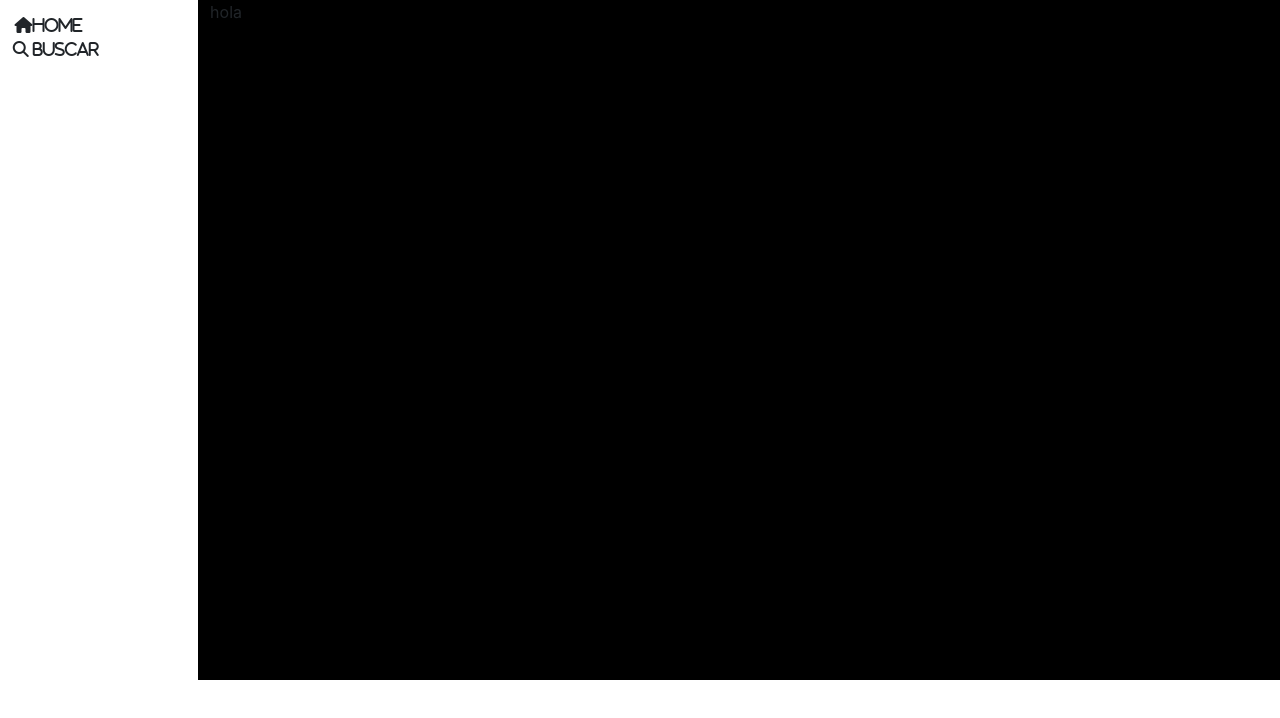
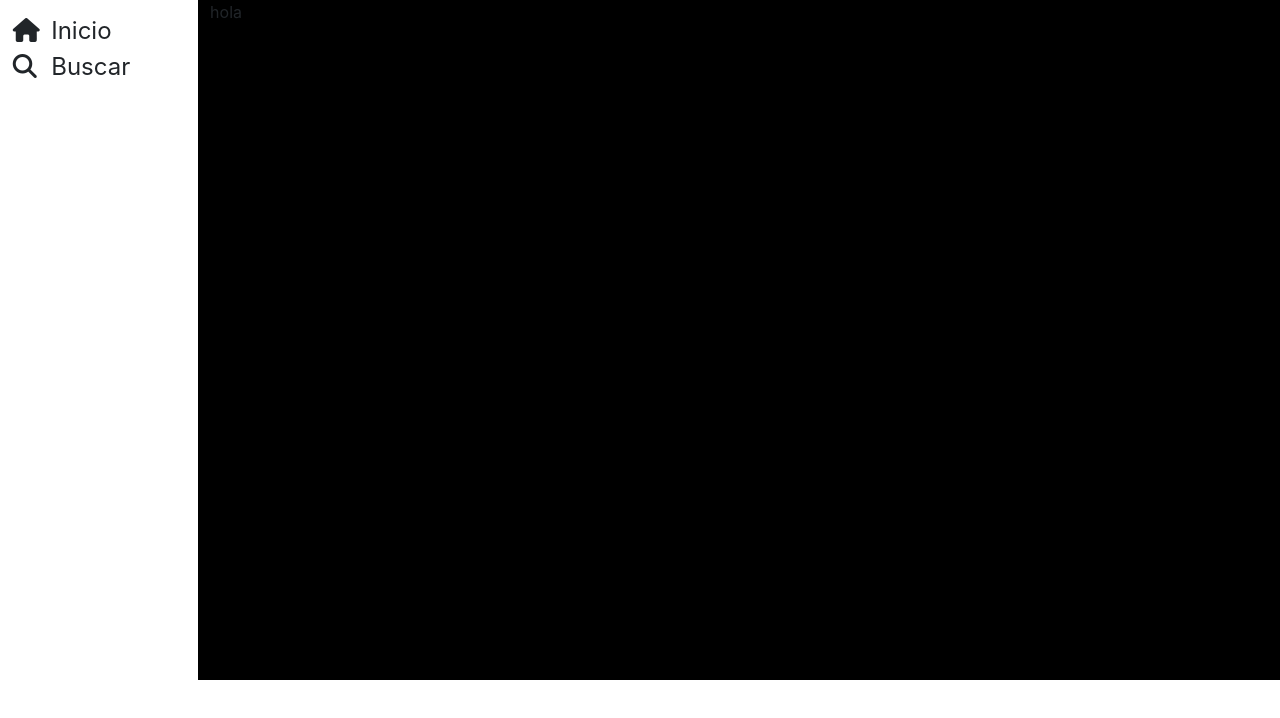
Before and after one commit to AntonioMrtz/SpotifyElectron, a React (Create React App) app in the folder spotify-electron/: page / in a window 1280 px wide. Shown: the top 718 px of the page. Built offline with nearby package versions, Linux system fonts and the light colour scheme.

Commit message:
carpeta assets creada

```diff
--- a/spotify-electron/src/componentes/sidebar/Sidebar.jsx
+++ b/spotify-electron/src/componentes/sidebar/Sidebar.jsx
@@ -8,16 +8,17 @@ export default function Sidebar() {
                 <ul className={`${styles.ul}`}>
                     <li className={`${styles.headerLi}`}>
                         <a href="">
-                            <i className={`fa-solid fa-house fa-fw ${styles.headerI}`}>Home</i>
+                            <i className={`fa-solid fa-house fa-fw ${styles.headerI}`}></i>
+							<span className={`${styles.headerI}`}>Inicio</span>
+                        </a>
+                    </li>
+					<li className={`${styles.headerLi}`}>
+                        <a href="">
+                            <i className={`fa-solid fa-magnifying-glass fa-fw ${styles.headerI}`}></i>
+							<span className={`${styles.headerI}`}>Buscar</span>
                         </a>
                     </li>
 
-                    <li>
-                        <a href="">
-                            {" "}
-                            <i class="fa-solid fa-magnifying-glass"> Buscar</i>
-                        </a>
-                    </li>
                 </ul>
             </header>
         </div>
--- a/spotify-electron/src/componentes/sidebar/sideBarCss.module.css
+++ b/spotify-electron/src/componentes/sidebar/sideBarCss.module.css
@@ -30,6 +30,7 @@
 }
 
 .headerI{
+    padding-right: 3vw;
+    font-size: 1.5rem !important;
 
-    margin: 1%;
 }
--- a/spotify-electron/src/index.css
+++ b/spotify-electron/src/index.css
@@ -36,7 +36,7 @@ ul{
 
   /* Colores globales de la aplicacion */
 
-
-  --secondary-black:#0f0f0f;
+  --primary-black: #000000;
+  --secondary-black:##121212;
 
 }
```
Also changed, not shown: spotify-electron/src/componentes/home/Home.jsx (+18 -1 lines), 1 other file (tests, documents, lock files or other folders).
